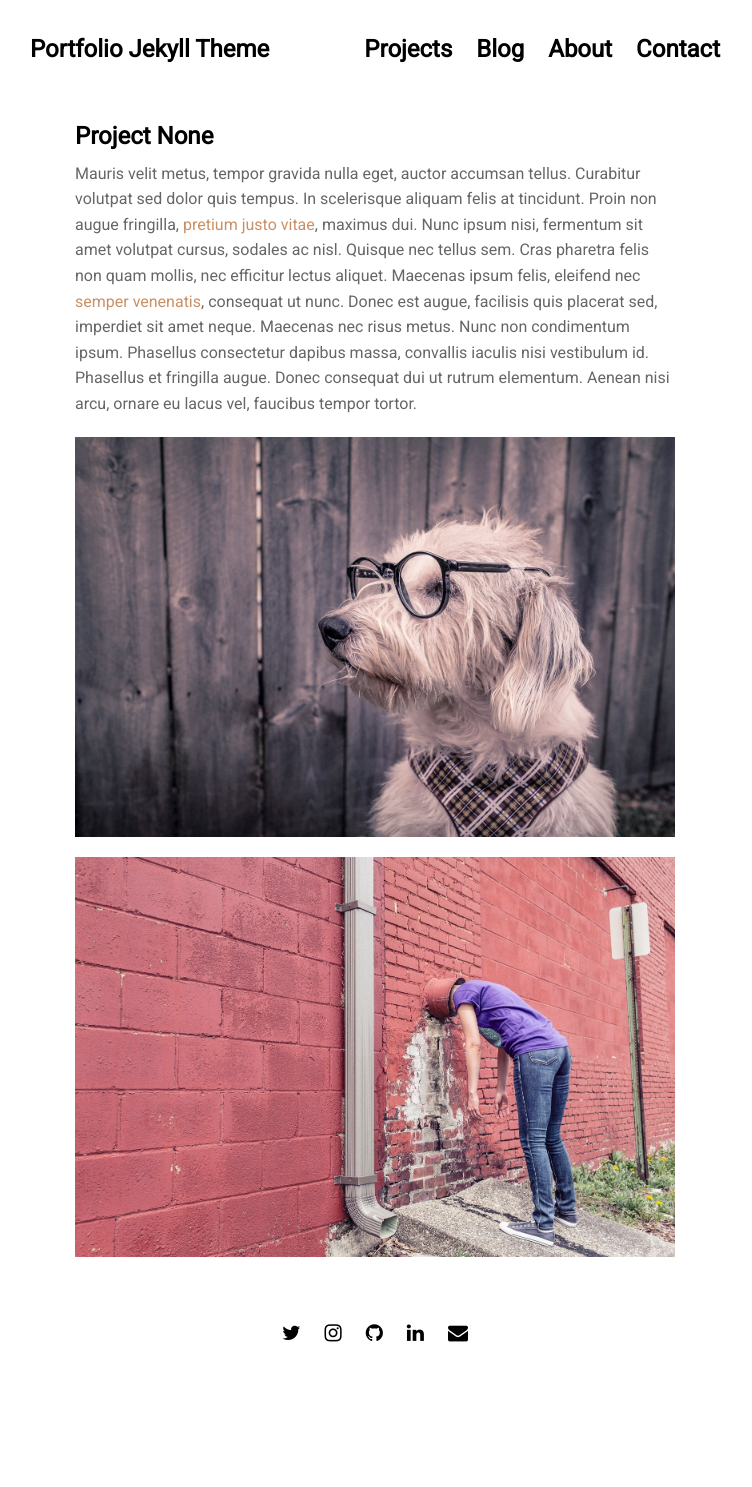
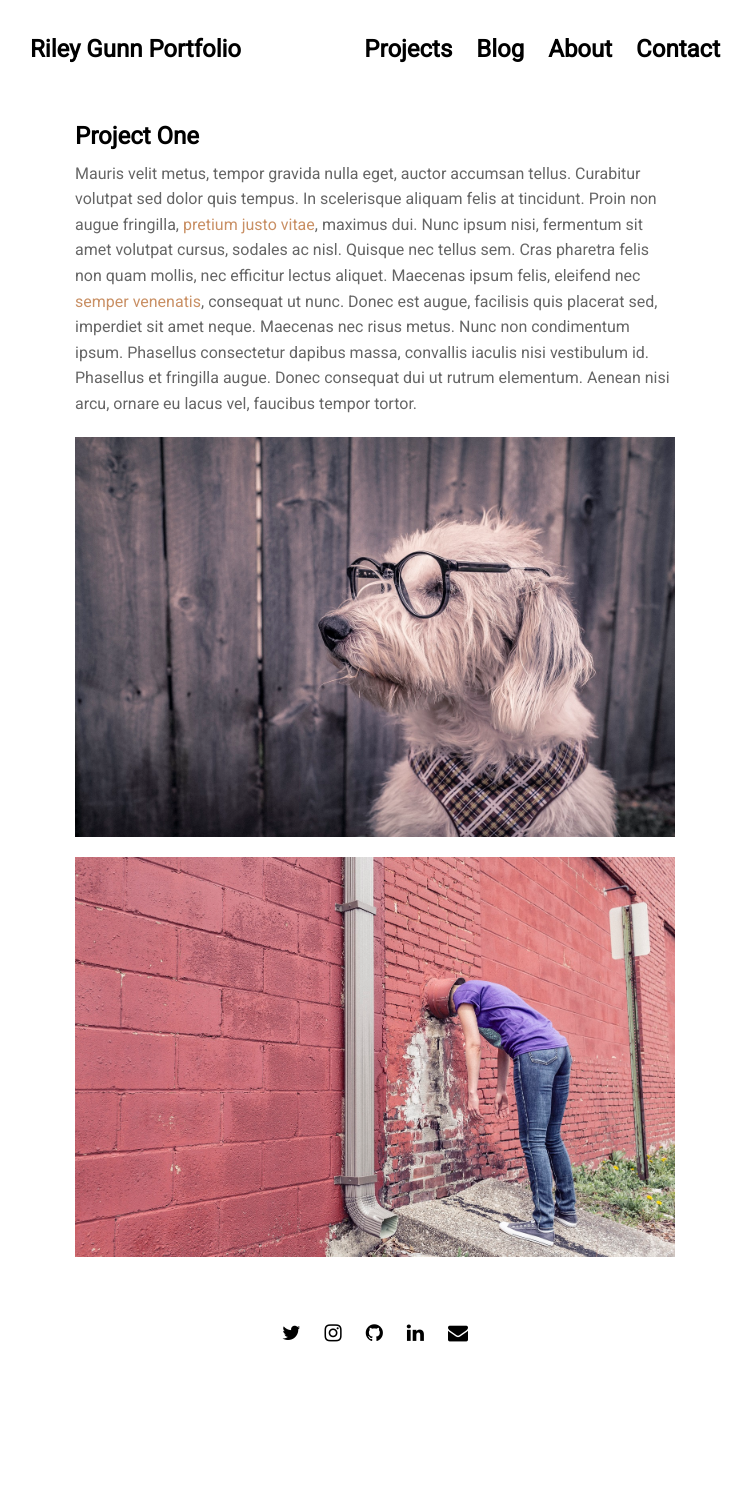
Before and after one commit to Riley903/Riley903.github.io, a Jekyll site: the page built from projects/proj-1.md, in a window 1280 px wide. Shown: the whole page, without its empty margins (265-1017 px from the left). Built offline with Jekyll 4.4.1, drawn with Linux system fonts in a browser that asks for light colours; nearby versions of some CDN libraries.

Commit message:
Exploring theme layout and settings

```diff
--- a/_config.yml
+++ b/_config.yml
@@ -7,6 +7,6 @@ plugins:   [jekyll-sitemap, jekyll-feed,  jekyll-seo-tag]
 
 # Customise atom feed settings (this is where Jekyll-Feed gets configuration information)
 
-title:		   "Portfolio Jekyll Theme"
+title:		   "Riley Gunn Portfolio"
 description: "Powered by Jekyll and GitHub Pages"
 author:      "Paul Le"
--- a/projects/proj-1.md
+++ b/projects/proj-1.md
@@ -1,6 +1,6 @@
 ---
 layout: post
-title: 'Project None'
+title: 'Project One'
 ---
 Mauris velit metus, tempor gravida nulla eget, auctor accumsan tellus. Curabitur volutpat sed dolor quis tempus. In scelerisque aliquam felis at tincidunt. Proin non augue fringilla, [pretium justo vitae](#), maximus dui. Nunc ipsum nisi, fermentum sit amet volutpat cursus, sodales ac nisl. Quisque nec tellus sem. Cras pharetra felis non quam mollis, nec efficitur lectus aliquet. Maecenas ipsum felis, eleifend nec [semper venenatis](#), consequat ut nunc. Donec est augue, facilisis quis placerat sed, imperdiet sit amet neque. Maecenas nec risus metus. Nunc non condimentum ipsum. Phasellus consectetur dapibus massa, convallis iaculis nisi vestibulum id. Phasellus et fringilla augue. Donec consequat dui ut rutrum elementum. Aenean nisi arcu, ornare eu lacus vel, faucibus tempor tortor.
 
```
Also changed, not shown: index.md (+4 -0 lines), pages/contact.md (+1 -1 lines).
